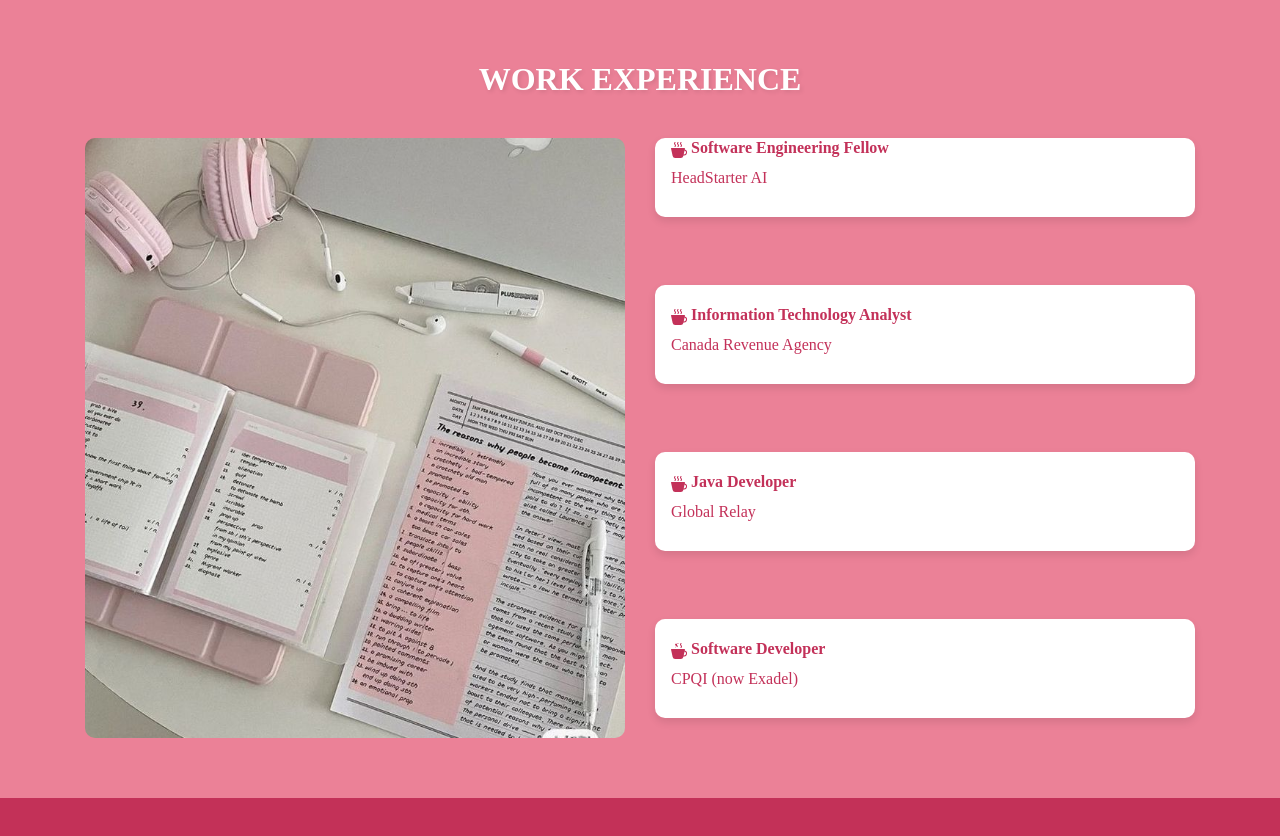
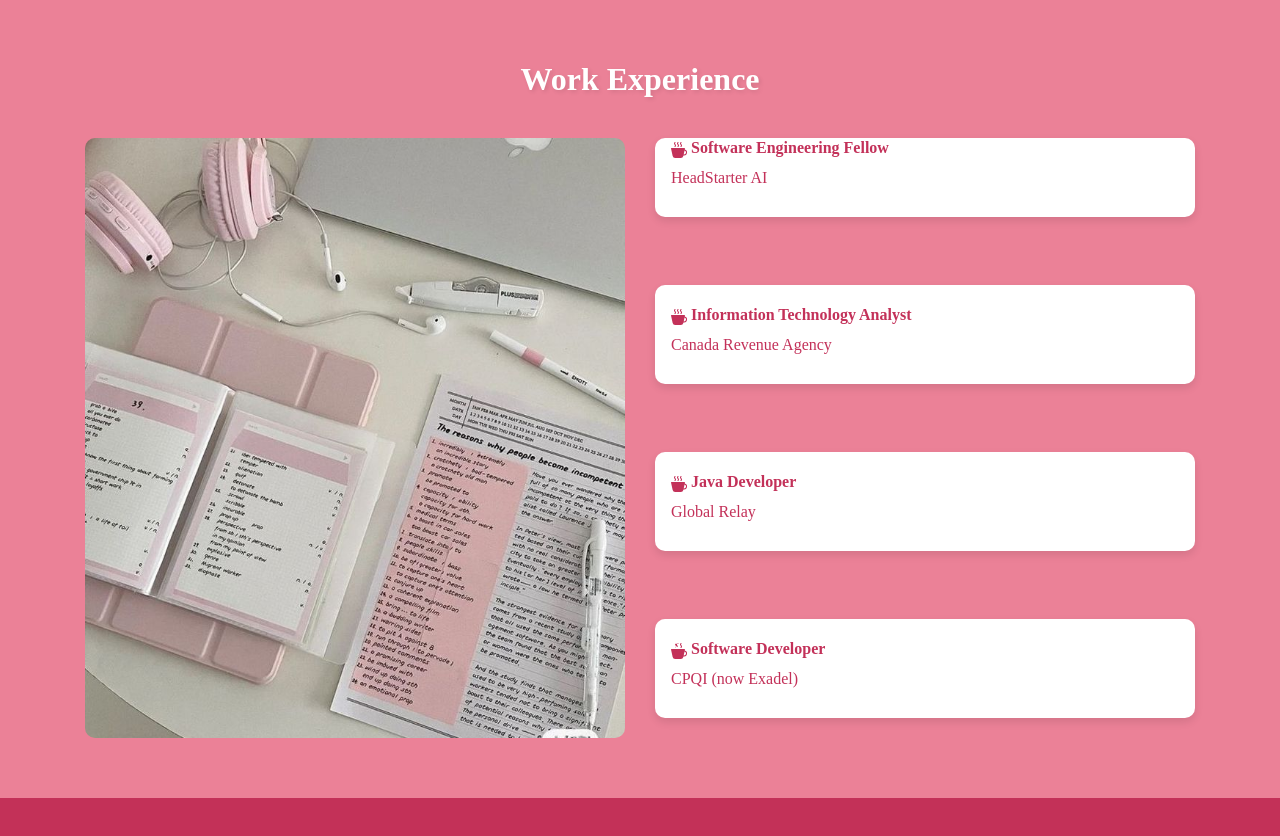
Before and after one commit to Armina101/Portfolio, a plain HTML site: page index.html in a window 1280 px wide. Shown: the part 2175-3011 px from the top of the page. Drawn offline with nearby package versions, Linux system fonts and the light colour scheme; files whose address does not match are found by name; a web font is replaced by a local one.

Commit message:
quick fix

```diff
--- a/index.html
+++ b/index.html
@@ -204,7 +204,7 @@
     <!-- Work Experience Section -->
     <section id="experience" class="features section" style="background-image: url('assets/The Wellhall-2/4.jpg'); background-size: cover; background-position: center;">
       <div class="container section-title" data-aos="fade-up">
-        <h2 class="white-heading">WORK EXPERIENCE</h2>
+        <h2 class="white-heading">Work Experience</h2>
       </div>
       <div class="container">
         <div class="row gy-4">
```
